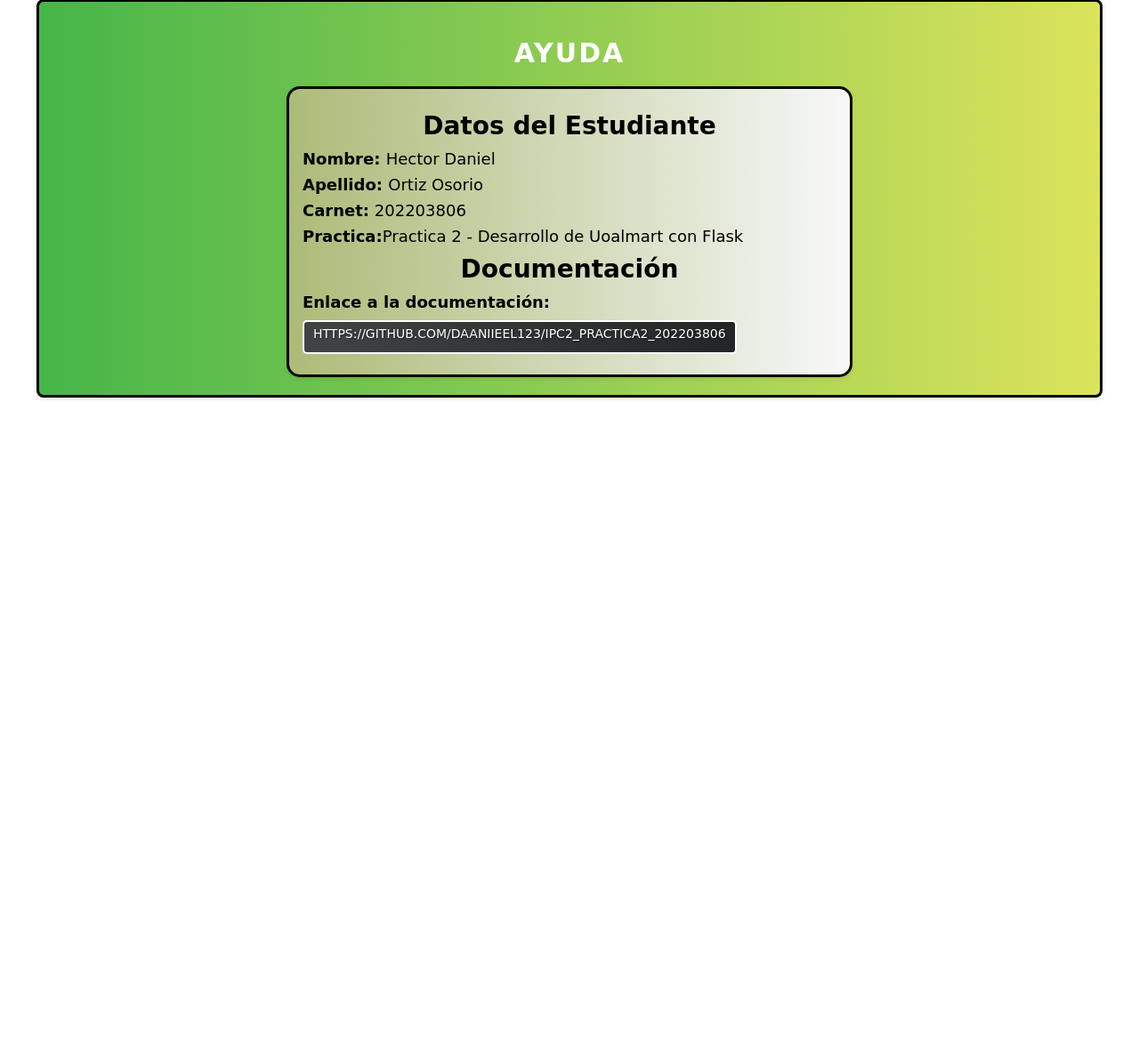
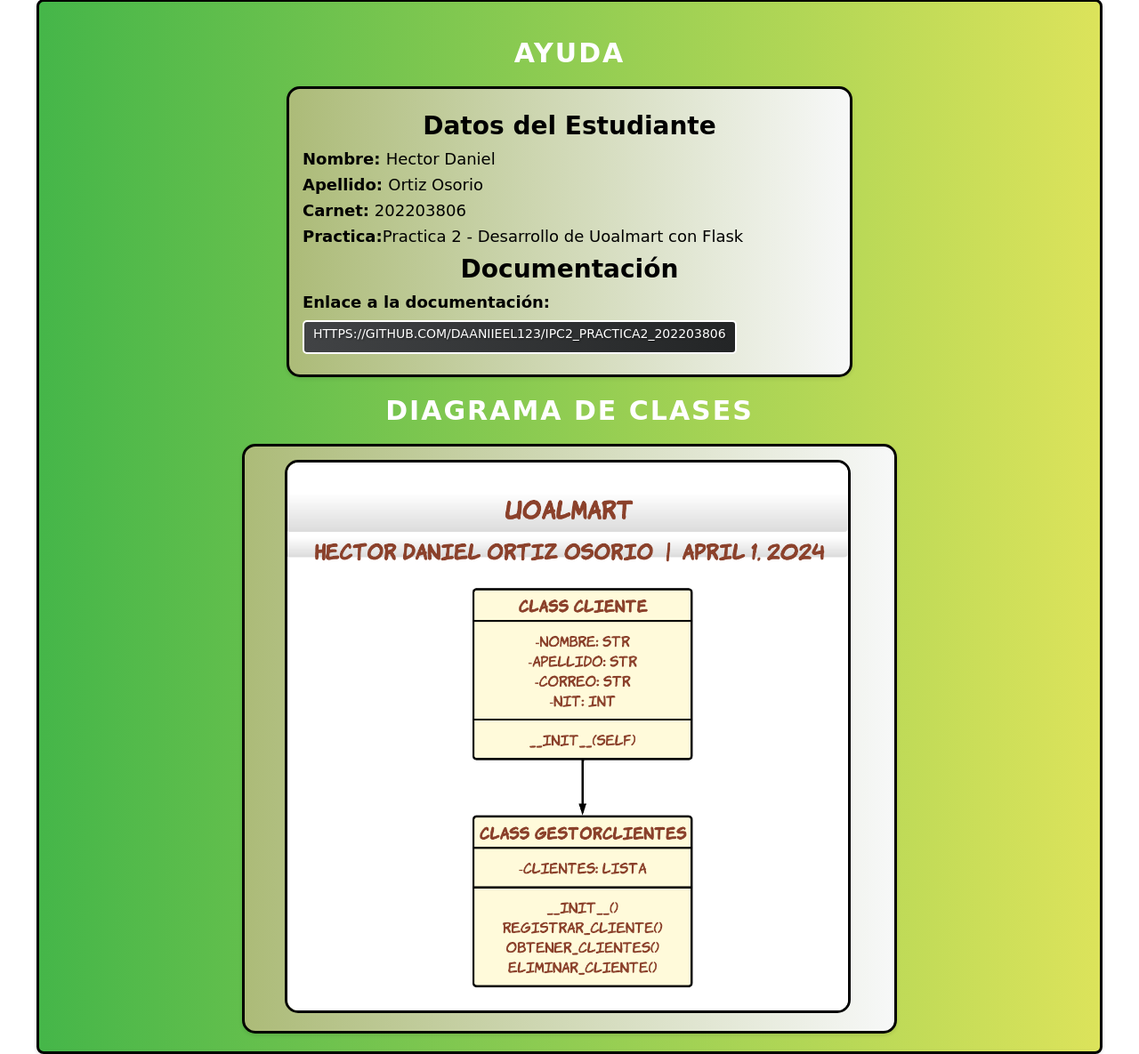
Before and after one commit to DaaNiieeL123/IPC2_Practica2_202203806, a Flask app: page /ayuda in a window 1280 px wide. Shown: the part 78-1263 px from the top of the page at 89% size. Before the commit the page ends 527 px from the top, so only its background shows below. Run offline with Flask 3, Linux system fonts and the light colour scheme.

Commit message:
Finalizada
Se Finalizo la practica, y se Agrego el Diagrama de Clases

```diff
--- a/static/css/styles.css
+++ b/static/css/styles.css
@@ -355,3 +355,45 @@
   .boton2:focus{
     outline: none;
   }
+
+  .datosPerfil1 {
+    background: #F7F8F8;  /* fallback for old browsers */
+    background: -webkit-linear-gradient(to right, #ACBB78, #F7F8F8);  /* Chrome 10-25, Safari 5.1-6 */
+    background: linear-gradient(to right, #ACBB78, #F7F8F8); /* W3C, IE 10+/ Edge, Firefox 16+, Chrome 26+, Opera 12+, Safari 7+ */
+    font-size: 18px;
+    max-width: 700px;
+    border: 3px solid black;
+    border-radius: 15px;
+    padding: 15px;
+    background-color: #f9f9f9;
+    box-shadow: 0 2px 4px rgba(0, 0, 0, 0.1);
+    margin-left: auto;
+    margin-right: auto;
+  }
+
+  .datosPerfil1 p {
+    margin: 0;
+    margin-bottom: 8px;
+    font-family: 'Comic Sans MS', cursive;
+  }
+
+  .datosPerfil1 strong {
+    font-weight: bold;
+  }
+
+.imagenContainer img {
+  max-width: 90%;
+  height: auto;
+  border: 3px solid black;
+
+  transition: border 0.3s ease;
+  border-radius: 15px;
+  margin-left: 30px;
+  margin-right: auto;
+
+}
+
+.imagenContainer img:hover {
+  border-color: #6A9113;
+  border-radius: 15px;
+}
--- a/templates/ayuda.html
+++ b/templates/ayuda.html
@@ -20,6 +20,12 @@
             <p><strong>Enlace a la documentación: </strong><br>
         <button class="boton2"><a href="{{ enlace }}" target="_blank">{{ enlace }}</a></p></button>
         </div>
+        <h1 class="title">Diagrama de Clases</h1>
+        <div class="datosPerfil1">
+        <div class="imagenContainer">
+            <img src="{{ url_for('static', filename='Diagrama/Practica2_Diagrama_202203806.png') }}" alt="Descripción de la imagen">
+        </div>
+    </div>
     </div>
 </body>
 </html>
```
Also changed, not shown: README.md, static/Diagrama/Practica2_Diagrama_202203806.png (added).
